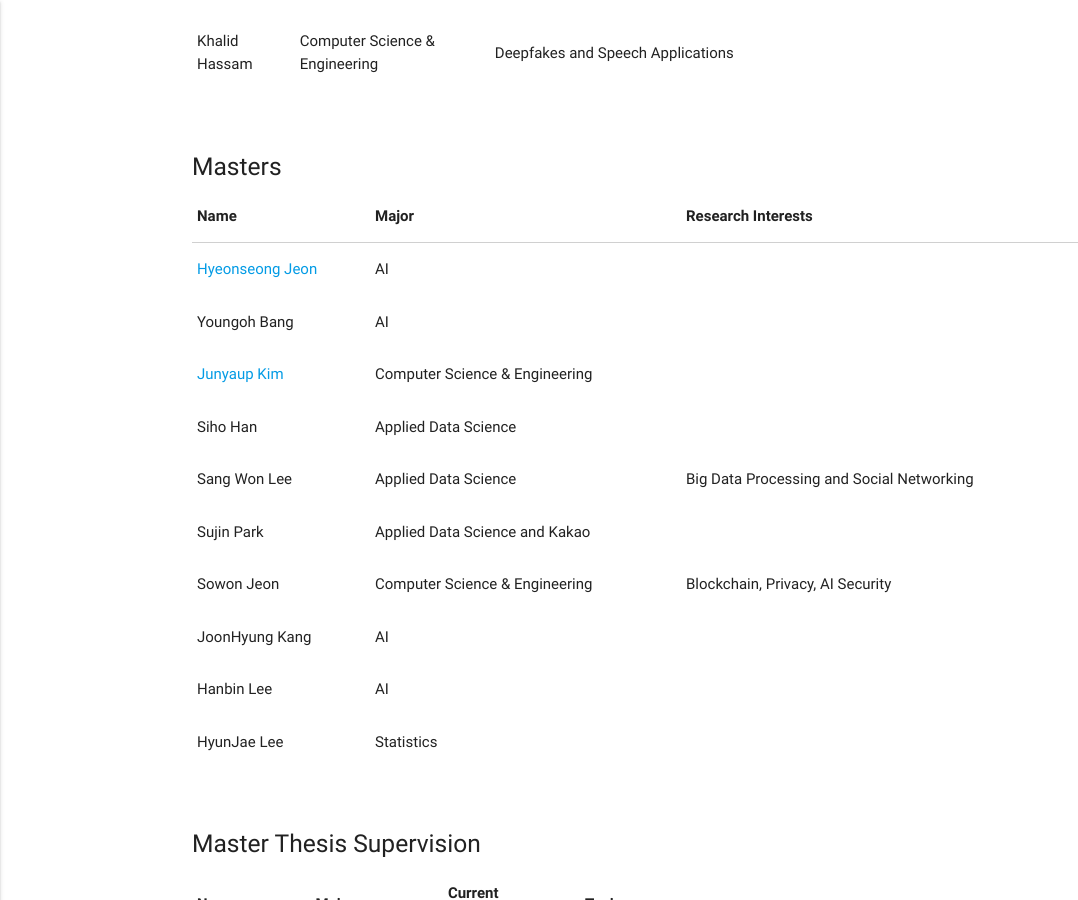
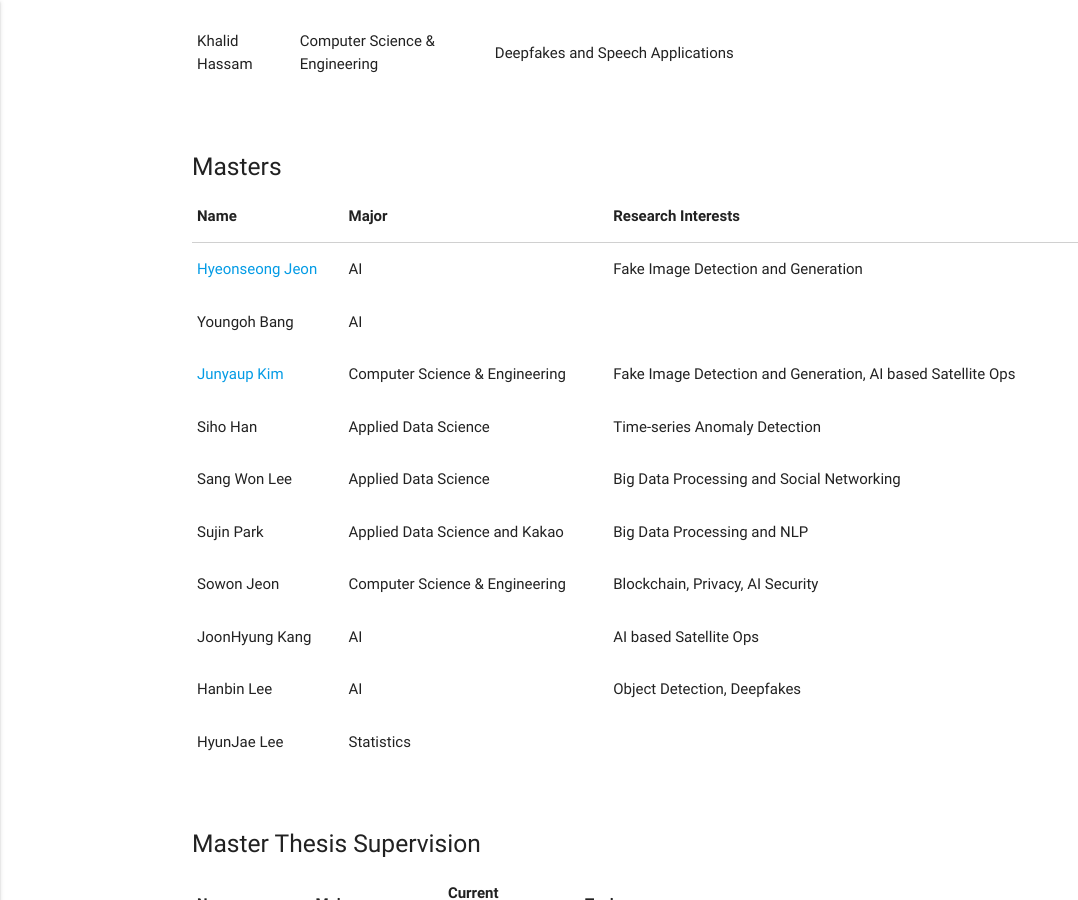
Before and after one commit to Yurim990507/DASH-Lab.github.io, a Jekyll site: the page built from example3.md, in a window 1280 px wide and 900 px high, scrolled down 561 px. Shown: the whole window, without its empty margins (0-1078 px from the left). Built offline with Jekyll 4.4.1, drawn with Linux system fonts in a browser that asks for light colours.

Commit message:
Update example3.md

```diff
--- a/example3.md
+++ b/example3.md
@@ -67,7 +67,7 @@ permalink: /Members/
                 <tr>
                   <td><a href="https://sites.google.com/view/cutz-j/" target ="_blank">Hyeonseong Jeon </a> </td>
                   <td>AI</td>
-                  <td> </td>
+                  <td> Fake Image Detection and Generation</td>
                 </tr>
                 <tr>
                   <td>Youngoh Bang</td>
@@ -77,12 +77,12 @@ permalink: /Members/
                 <tr>
                   <td><a href = "https://www.linkedin.com/in/%EC%A4%80%EC%97%BD-%EA%B9%80-b801a2174/"> Junyaup Kim </a></td>
                   <td>Computer Science & Engineering</td>
-                  <td> </td>
+                  <td> Fake Image Detection and Generation, AI based Satellite Ops</td>
                 </tr>
                 <tr>
                   <td>Siho Han</td>
                   <td>Applied Data Science</td>
-                  <td> </td>
+                  <td>Time-series Anomaly Detection</td>
                 </tr>
                 <tr>
                   <td>Sang Won Lee</td>
@@ -92,7 +92,7 @@ permalink: /Members/
                 <tr>
                   <td>Sujin Park</td>
                   <td>Applied Data Science and Kakao</td>
-                  <td> </td>
+                  <td> Big Data Processing and NLP</td>
                 </tr>
                 <tr>
                   <td>Sowon Jeon</td>
@@ -102,12 +102,12 @@ permalink: /Members/
                  <tr>
                   <td>JoonHyung Kang</td>
                   <td>AI</td>
-                  <td> </td>
+                  <td>AI based Satellite Ops</td>
                 </tr>
                 <tr>
                   <td>Hanbin Lee</td>
                   <td>AI</td>
-                  <td> </td>
+                  <td>Object Detection, Deepfakes</td>
                 </tr>
                  <tr>
                   <td>HyunJae Lee</td>
```
